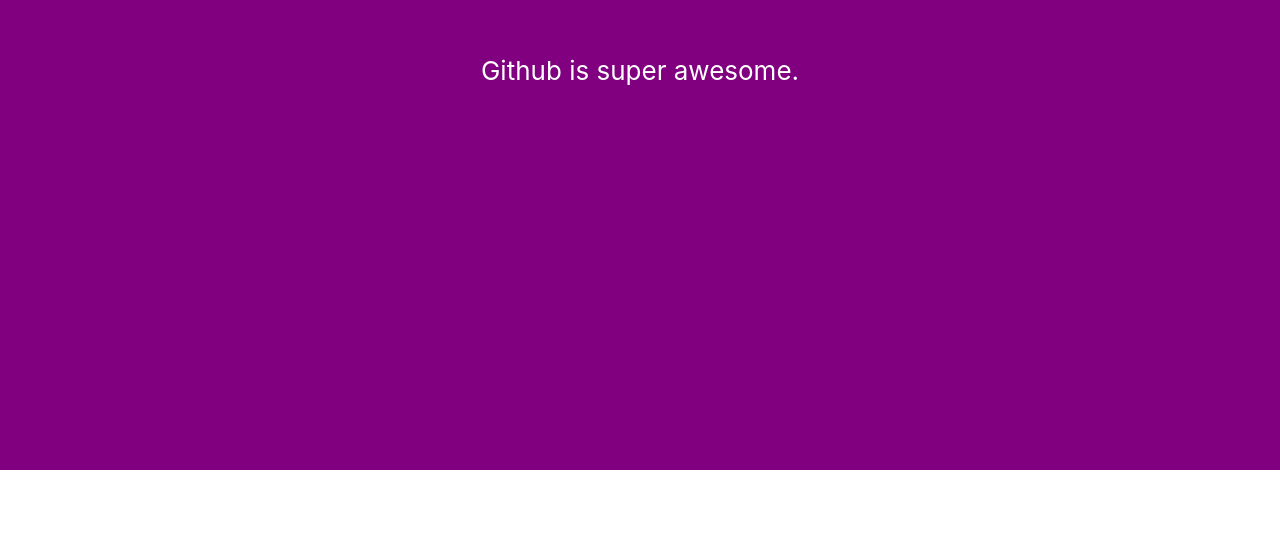
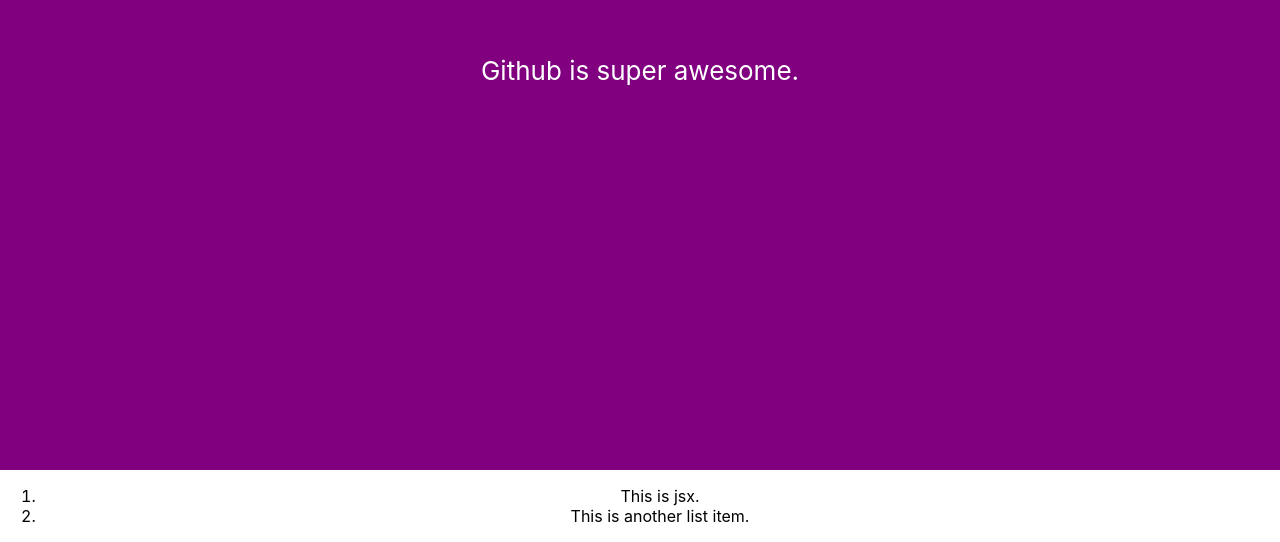
Before and after one commit to LHack47/github-practice, a React (Create React App) app: page / in a window 1280 px wide. Shown: the part 330-872 px from the top of the page. Before the commit the page ends 800 px from the top, so only its background shows below. Built offline with nearby package versions, Linux system fonts and the light colour scheme.

Commit message:
Homepage: Adding ordered list

```diff
--- a/src/App.js
+++ b/src/App.js
@@ -7,6 +7,10 @@
       <header className="App-header">
         <p>Github is super awesome.</p>
       </header>
+      <ol>
+        <li>This is jsx.</li>
+        <li>This is another list item.</li>
+      </ol>
     </div>
   );
 }
```
